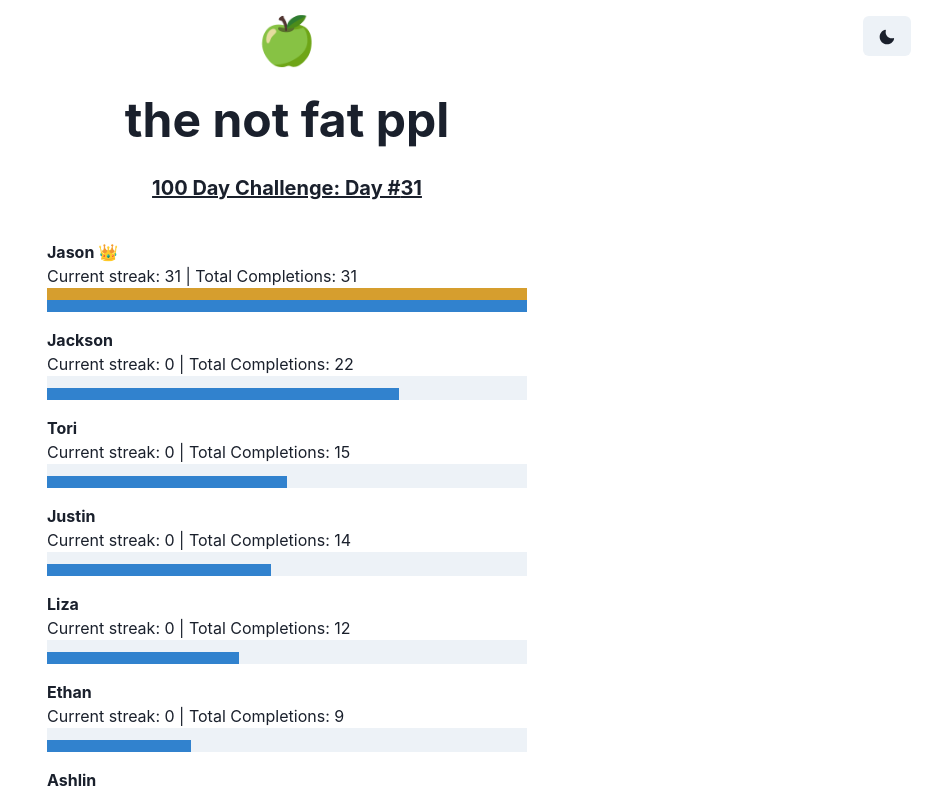
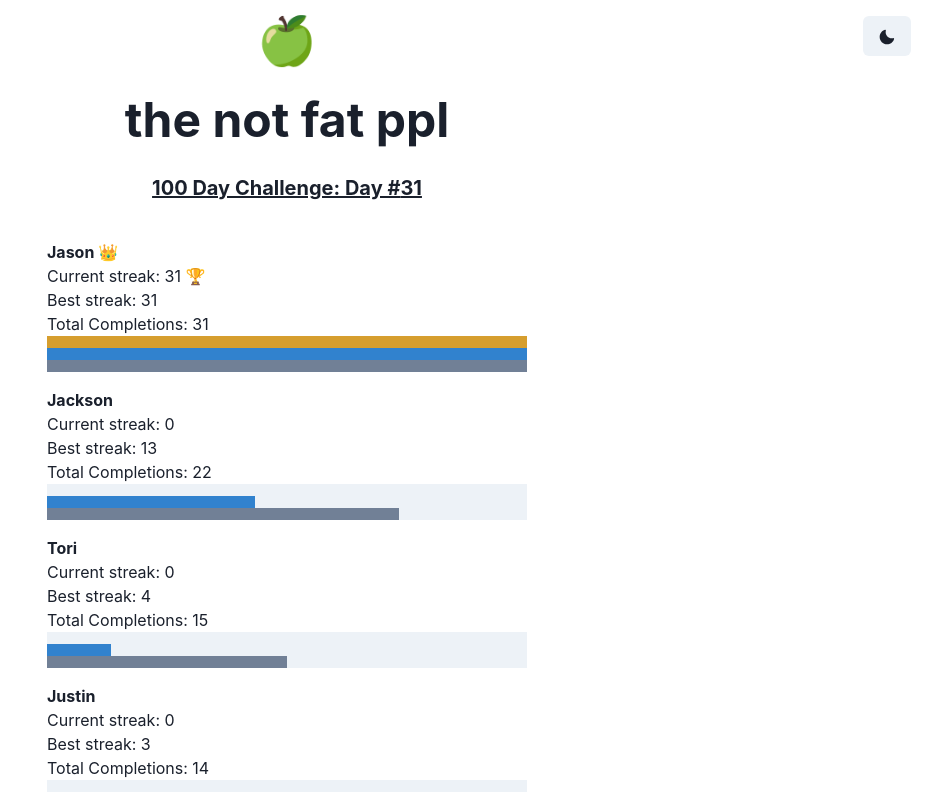
Before and after one commit to jacksonet00/the-not-fat-ppl-leaderbaord, a Next.js app: page / in a window 1280 px wide. Shown: the top 792 px of the page, without its empty margins (353-1280 px from the left). Built offline with nearby package versions, Linux system fonts and the light colour scheme.

Commit message:
add best streak

```diff
--- a/app/page.tsx
+++ b/app/page.tsx
@@ -1,111 +1,17 @@
 'use client';
 
 import { FatPerson } from "../pages/api/data";
-import styles from './page.module.css';
-import { Box, Button, ChakraProvider, Heading, Menu, MenuButton, Progress, Spinner, Text, useColorMode } from '@chakra-ui/react';
-import { useEffect, useState } from "react";
+import { Box, Button, Heading, Menu, MenuButton, Progress, Spinner, Text, useColorMode } from '@chakra-ui/react';
+import { useState } from "react";
 import { SunIcon, MoonIcon } from '@chakra-ui/icons';
+import { getBestStreak, getCurrentStreak, getTotalDays } from "../util";
+import { appData } from "../data/appData";
 
-const currentDay = 30;
-
-async function fetchData() {
-  const res = await fetch('https://nfp-leaderboard.vercel.app/api/data', {
-    cache: 'no-store'
-  });
-  return res.json();
-}
-
-function getTotalDays(fatPerson: FatPerson) {
-  return fatPerson.daysCompleted.length;
-}
-
-function getCurrentStreak(fatPerson: FatPerson) {
-  if (!fatPerson.daysCompleted || fatPerson.daysCompleted[fatPerson.daysCompleted.length - 1] !== currentDay) {
-    return 0;
-  }
-  let streak = 1;
-  let curr = fatPerson.daysCompleted[fatPerson.daysCompleted.length - 1];
-  for (let i = fatPerson.daysCompleted.length - 2; i >= 0; i--) {
-    if (fatPerson.daysCompleted[i] === curr - 1) {
-      streak++;
-      curr = fatPerson.daysCompleted[i];
-    } else {
-      return streak;
-    }
-  }
-  return streak;
-}
-
-const defaultData: FatPerson[] = [
-  {
-    name: 'jason',
-    daysCompleted: [
-      0, 1, 2, 3, 4, 5, 6, 7,
-      8, 9, 10, 11, 12, 13, 14, 15,
-      16, 17, 18, 19, 20, 21, 22, 23,
-      24, 25, 26, 27, 28, 29, 30
-    ]
-  },
-  {
-    name: 'justin',
-    daysCompleted: [
-      1, 9, 10, 11, 12,
-      14, 16, 18, 19, 20,
-      21, 24, 25, 26
-    ]
-  },
-  {
-    name: 'ethan',
-    daysCompleted: [
-      1, 2, 3, 5,
-      6, 8, 20, 24, 27
-    ]
-  },
-  { name: 'katherine', daysCompleted: [2, 3, 4, 9, 12, 20] },
-  {
-    name: 'ashlin',
-    daysCompleted: [
-      2, 3, 4, 5,
-      12, 13, 14, 21
-    ]
-  },
-  {
-    name: 'jackson',
-    daysCompleted: [
-      0, 1, 2, 3, 9, 10, 11,
-      12, 14, 15, 16, 17, 18, 19,
-      20, 21, 22, 23, 24, 25, 26, 27
-    ]
-  },
-  {
-    name: 'liza',
-    daysCompleted: [
-      2, 3, 6, 9,
-      16, 18, 20, 22, 24, 26, 27, 29
-    ]
-  },
-  { name: 'sarah', daysCompleted: [] },
-  {
-    name: 'tori',
-    daysCompleted: [
-      0, 1, 2, 3, 4, 6,
-      8, 9, 12, 14, 16, 20,
-      22, 24, 26
-    ]
-  }
-];
+export const CURRENT_DAY = 30;
 
 export default function Home() {
-  const [data, setData] = useState<FatPerson[] | null>(defaultData);
+  const [data, setData] = useState<FatPerson[] | null>(appData);
   const { colorMode, toggleColorMode } = useColorMode();
-
-  // useEffect(() => {
-  //   fetch('https:///api/data', {
-  //     cache: 'no-store'
-  //   })
-  //     .then((_data) => _data.json())
-  //     .then((json) => setData(json));
-  // }, []);
 
   if (!data) {
     return (
@@ -135,15 +41,20 @@ export default function Home() {
           <Heading size="2xl">the not fat ppl</Heading>
         </Box>
         <Box w={{ base: "95%", lg: 'lg' }} padding={4} alignItems="center" justifyContent="center" display="flex" >
-          <Heading size="md" textDecoration="underline">100 Day Challenge: Day #{currentDay + 1}</Heading>
+          <Heading size="md" textDecoration="underline">100 Day Challenge: Day #{CURRENT_DAY + 1}</Heading>
         </Box>
         <Box w={{ base: "95%", lg: 'lg' }} padding={4}>
-          {data.sort((left: FatPerson, right: FatPerson) => (getTotalDays(right) - getTotalDays(left))).sort((left: FatPerson, right: FatPerson) => (getCurrentStreak(right) - getCurrentStreak(left))).map((fatPerson: FatPerson, idx: number) => (
+          {data.sort((left: FatPerson, right: FatPerson) => (getTotalDays(right) - getTotalDays(left))).sort((left: FatPerson, right: FatPerson) => (getBestStreak(right) - getBestStreak(left))).sort((left: FatPerson, right: FatPerson) => (getCurrentStreak(right) - getCurrentStreak(left))).map((fatPerson: FatPerson, idx: number) => (
             <Box key={fatPerson.name} paddingTop={2} paddingBottom={2}>
               <Text fontWeight="bold">{`${fatPerson.name[0].toUpperCase()}${fatPerson.name.slice(1).toLowerCase()}${idx === 0 ? ' 👑' : ''}`}</Text>
-              <Box>Current streak: {getCurrentStreak(fatPerson)} | Total Completions: {getTotalDays(fatPerson)}</Box>
-              <Progress colorScheme={colorMode === 'dark' ? 'orange' : 'yellow'} value={(getCurrentStreak(fatPerson) / currentDay) * 100} />
-              <Progress colorScheme="blue" value={(getTotalDays(fatPerson) / currentDay) * 100} />
+              <Box alignItems="left" justifyContent="left" display="flex" flexDirection="column">
+                <Text>Current streak: {getCurrentStreak(fatPerson)}{`${getCurrentStreak(fatPerson) == getBestStreak(fatPerson) && getCurrentStreak(fatPerson) > 0 ? ' 🏆' : ''}`}</Text>
+                <Text>Best streak: {getBestStreak(fatPerson)}</Text>
+                <Text>Total Completions: {getTotalDays(fatPerson)}</Text>
+              </Box>
+              <Progress colorScheme={colorMode === 'dark' ? 'orange' : 'yellow'} value={(getCurrentStreak(fatPerson) / CURRENT_DAY) * 100} />
+              <Progress colorScheme="blue" value={(getBestStreak(fatPerson) / CURRENT_DAY) * 100} />
+              <Progress colorScheme="gray" value={(getTotalDays(fatPerson) / CURRENT_DAY) * 100} />
             </Box>
           ))}
         </Box>
--- /dev/null
+++ b/data/appData.ts
@@ -0,0 +1,60 @@
+import { FatPerson } from "../pages/api/data";
+
+export const appData: FatPerson[] = [
+  {
+    name: 'jason',
+    daysCompleted: [
+      0, 1, 2, 3, 4, 5, 6, 7,
+      8, 9, 10, 11, 12, 13, 14, 15,
+      16, 17, 18, 19, 20, 21, 22, 23,
+      24, 25, 26, 27, 28, 29, 30
+    ]
+  },
+  {
+    name: 'justin',
+    daysCompleted: [
+      1, 9, 10, 11, 12,
+      14, 16, 18, 19, 20,
+      21, 24, 25, 26
+    ]
+  },
+  {
+    name: 'ethan',
+    daysCompleted: [
+      1, 2, 3, 5,
+      6, 8, 20, 24, 27
+    ]
+  },
+  { name: 'katherine', daysCompleted: [2, 3, 4, 9, 12, 20] },
+  {
+    name: 'ashlin',
+    daysCompleted: [
+      2, 3, 4, 5,
+      12, 13, 14, 21
+    ]
+  },
+  {
+    name: 'jackson',
+    daysCompleted: [
+      0, 1, 2, 3, 9, 10, 11,
+      12, 14, 15, 16, 17, 18, 19,
+      20, 21, 22, 23, 24, 25, 26, 27
+    ]
+  },
+  {
+    name: 'liza',
+    daysCompleted: [
+      2, 3, 6, 9,
+      16, 18, 20, 22, 24, 26, 27, 29
+    ]
+  },
+  { name: 'sarah', daysCompleted: [] },
+  {
+    name: 'tori',
+    daysCompleted: [
+      0, 1, 2, 3, 4, 6,
+      8, 9, 12, 14, 16, 20,
+      22, 24, 26
+    ]
+  }
+];
--- /dev/null
+++ b/util/getBestStreak.ts
@@ -0,0 +1,20 @@
+import { CURRENT_DAY } from "../app/page";
+import { FatPerson } from "../pages/api/data";
+
+export function getBestStreak(fatPerson: FatPerson) {
+  if (!fatPerson.daysCompleted) {
+    return 0;
+  }
+  const n = fatPerson.daysCompleted.length;
+  let currentStreak = fatPerson.daysCompleted[n - 1] == CURRENT_DAY ? 1 : 0;
+  let bestStreak = currentStreak;
+  for (let i = 1; i < n; i++) {
+    if (fatPerson.daysCompleted[i] == fatPerson.daysCompleted[i - 1] + 1) {
+      currentStreak++;
+      bestStreak = Math.max(currentStreak, bestStreak);
+    } else {
+      currentStreak = 0;
+    }
+  }
+  return bestStreak;
+}
--- /dev/null
+++ b/util/getCurrentStreak.ts
@@ -0,0 +1,19 @@
+import { CURRENT_DAY } from "../app/page";
+import { FatPerson } from "../pages/api/data";
+
+export function getCurrentStreak(fatPerson: FatPerson) {
+  if (!fatPerson.daysCompleted || fatPerson.daysCompleted[fatPerson.daysCompleted.length - 1] !== CURRENT_DAY) {
+    return 0;
+  }
+  let streak = 1;
+  let curr = fatPerson.daysCompleted[fatPerson.daysCompleted.length - 1];
+  for (let i = fatPerson.daysCompleted.length - 2; i >= 0; i--) {
+    if (fatPerson.daysCompleted[i] === curr - 1) {
+      streak++;
+      curr = fatPerson.daysCompleted[i];
+    } else {
+      return streak;
+    }
+  }
+  return streak;
+}
--- /dev/null
+++ b/util/getTotalDays.ts
@@ -0,0 +1,5 @@
+import { FatPerson } from "../pages/api/data";
+
+export function getTotalDays(fatPerson: FatPerson) {
+  return fatPerson.daysCompleted.length;
+}
--- /dev/null
+++ b/util/index.ts
@@ -0,0 +1,9 @@
+import { getBestStreak } from "./getBestStreak";
+import { getCurrentStreak } from "./getCurrentStreak";
+import { getTotalDays } from "./getTotalDays";
+
+export {
+    getBestStreak,
+    getCurrentStreak,
+    getTotalDays
+}
```
